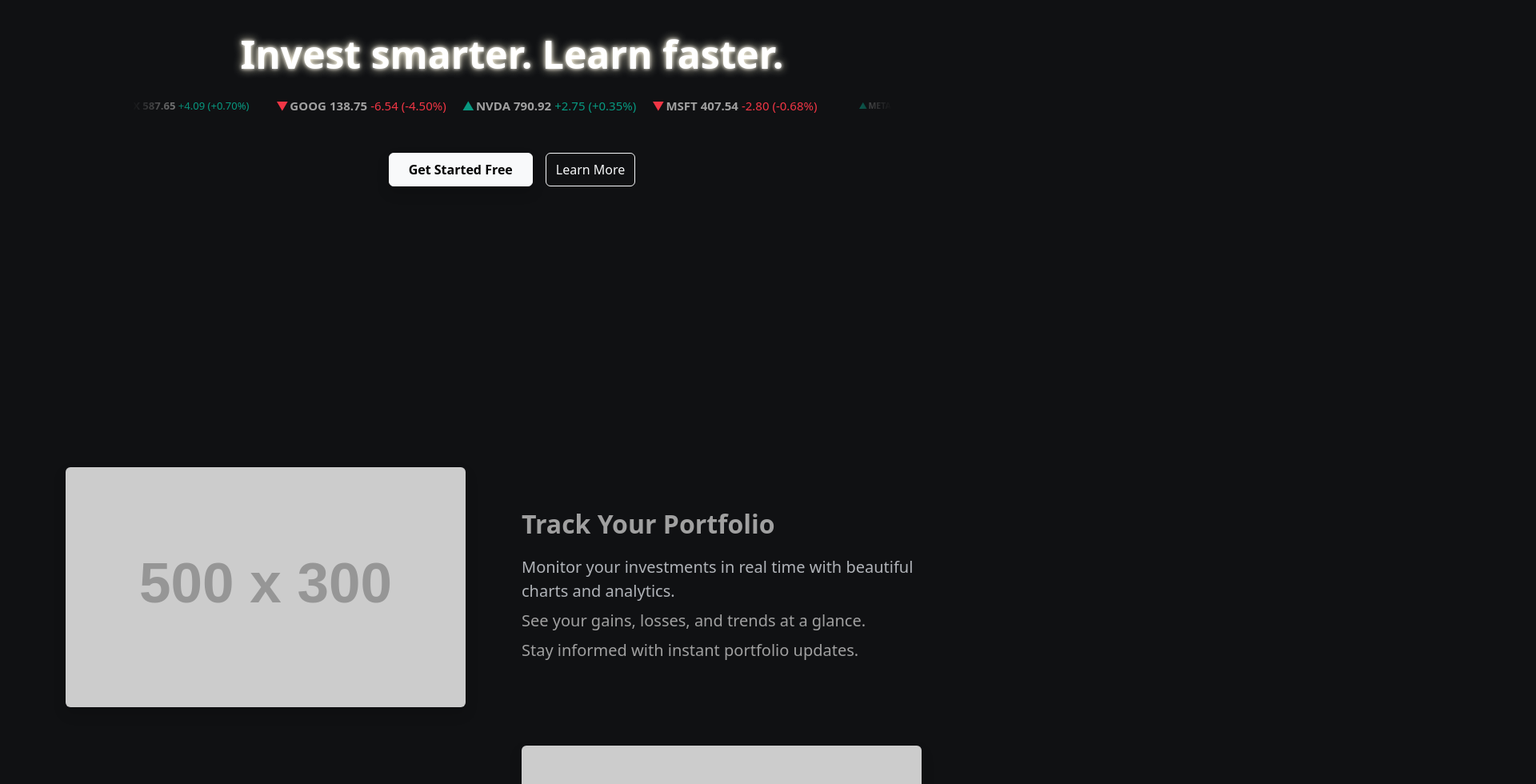
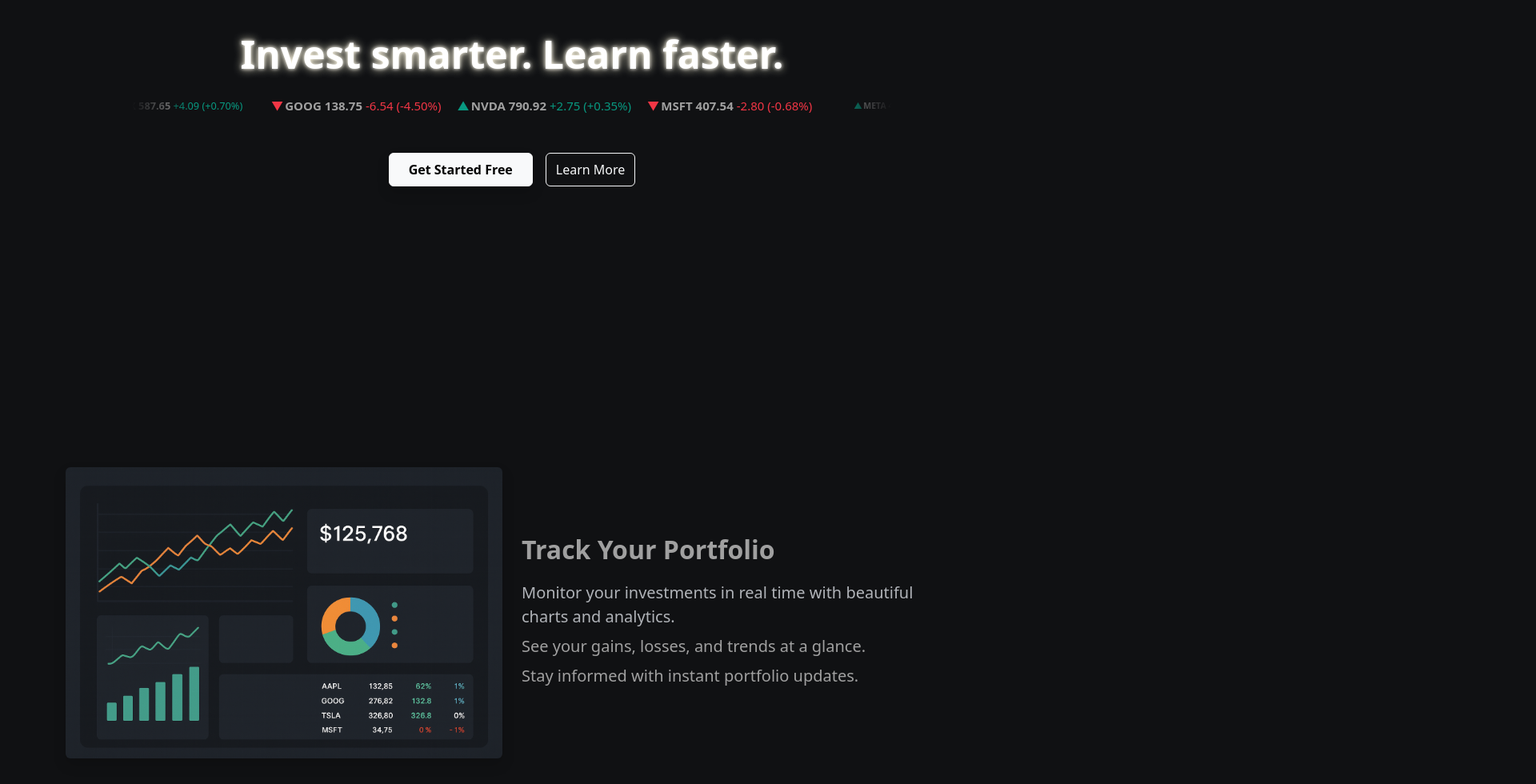
Before and after one commit to g1tvik/tickr, a React (Vite) app in the folder stockbuddy/: page / in a window 1280 px wide. Shown: the part 320-1300 px from the top of the page at 80% size, 1920 px wide, since content can reach past the window. Built offline with nearby package versions, Linux system fonts and the light colour scheme.

Commit message:
updated placeholder

```diff
--- a/stockbuddy/src/components/StockTicker.jsx
+++ b/stockbuddy/src/components/StockTicker.jsx
@@ -9,7 +9,7 @@ const stocks = [
   { company: 'NVDA', price: '790.92', change: '+2.75 (+0.35%)', type: 'plus' },
   { company: 'MSFT', price: '407.54', change: '-2.80 (-0.68%)', type: 'minus' },
   { company: 'META', price: '487.05', change: '+5.31 (+1.10%)', type: 'plus' },
-  { company: 'KO', price: '60.34', change: '-0.37 (-0.61%)', type: 'minus' },
+  { company: 'ABNB', price: '60.34', change: '-0.37 (-0.61%)', type: 'minus' },
 ];
 
 const StockTicker = () => {
--- a/stockbuddy/src/pages/Home.jsx
+++ b/stockbuddy/src/pages/Home.jsx
@@ -54,7 +54,7 @@ function Home({ isLoggedIn }) {
         <FadeInSection>
           <div className="row align-items-center mb-5">
             <div className="col-md-6">
-              <img src="https://placehold.co/500x300" alt="Placeholder 1" className="img-fluid rounded shadow" />
+              <img src="/dashboard-placeholder.jpg" alt="Track Your Portfolio Dashboard" className="img-fluid rounded shadow" />
             </div>
             <div className="col-md-6">
               <CascadeText
```
Also changed, not shown: stockbuddy/public/dashboard-placeholder.jpg (added).
